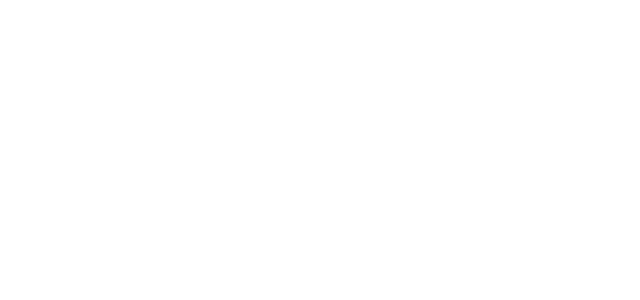
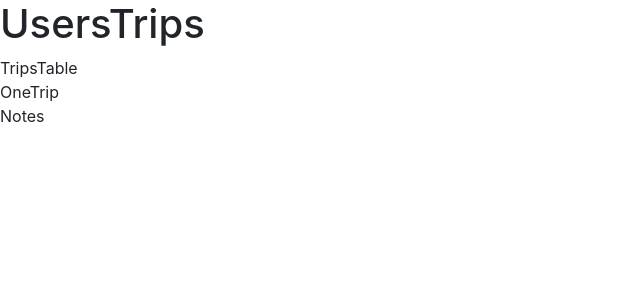
Before and after one commit to kelseybowen/travel-itinerary-app, a React (Create React App) app in the folder frontend/: page /1/trips in a window 1280 px wide. Before the commit this address had no page. Shown: the top 300 px of the page, without its empty margins (0-640 px from the left). Built offline with nearby package versions, Linux system fonts and the light colour scheme.

Commit message:
Profile and Users Page

```diff
--- a/frontend/src/App.js
+++ b/frontend/src/App.js
@@ -4,6 +4,7 @@ import LoginReg from './views/LoginReg';
 import Dashboard from './views/Dashboard';
 import TripDashboard from './views/TripDashboard';
 import PlaceEditDash from './views/PlaceEditDash';
+import UsersTrips from './views/UsersTrips';
 
 
 function App() {
@@ -18,6 +19,7 @@ function App() {
           <Route element={<Dashboard tripTitle={tripTitle} setTripTitle={setTripTitle}/>} path='/dashboard/:userId' />
           <Route element={<TripDashboard tripTitle={tripTitle} setTripTitle={setTripTitle}/>} path='/dashboard/:userId/plan/:tripId' />
           <Route element={<PlaceEditDash tripTitle={tripTitle} setTripTitle={setTripTitle}/>} path='/dashboard/:userId/plan/:tripId/:placeId' />
+          <Route element={<UsersTrips tripTitle={tripTitle} setTripTitle={setTripTitle}/>} path=':userId/trips' />
         </Routes>
       </BrowserRouter>
     </div>
--- /dev/null
+++ b/frontend/src/components/Notes.jsx
@@ -0,0 +1,9 @@
+import React from 'react'
+
+const Notes = () => {
+  return (
+    <div>Notes</div>
+  )
+}
+
+export default Notes
--- /dev/null
+++ b/frontend/src/components/OneTrip.jsx
@@ -0,0 +1,9 @@
+import React from 'react'
+
+const OneTrip = () => {
+  return (
+    <div>OneTrip</div>
+  )
+}
+
+export default OneTrip
--- /dev/null
+++ b/frontend/src/components/TripsTable.jsx
@@ -0,0 +1,9 @@
+import React from 'react'
+
+const TripsTable = () => {
+  return (
+    <div>TripsTable</div>
+  )
+}
+
+export default TripsTable
--- /dev/null
+++ b/frontend/src/views/UsersTrips.jsx
@@ -0,0 +1,17 @@
+import React from 'react'
+import Notes from '../components/Notes'
+import OneTrip from '../components/OneTrip'
+import TripsTable from '../components/TripsTable'
+
+const UsersTrips = () => {
+  return (
+    <div>
+        <h1>UsersTrips</h1>
+        <TripsTable />
+        <OneTrip />
+        <Notes />
+    </div>
+  )
+}
+
+export default UsersTrips
```
Also changed, not shown: frontend/src/components/AllUsers.jsx (added, +9 -0 lines), frontend/src/components/TripsTaken.jsx (added, +9 -0 lines), frontend/src/components/UpcomingTrips.jsx (added, +9 -0 lines), frontend/src/views/Profile.jsx (added, +17 -0 lines).
